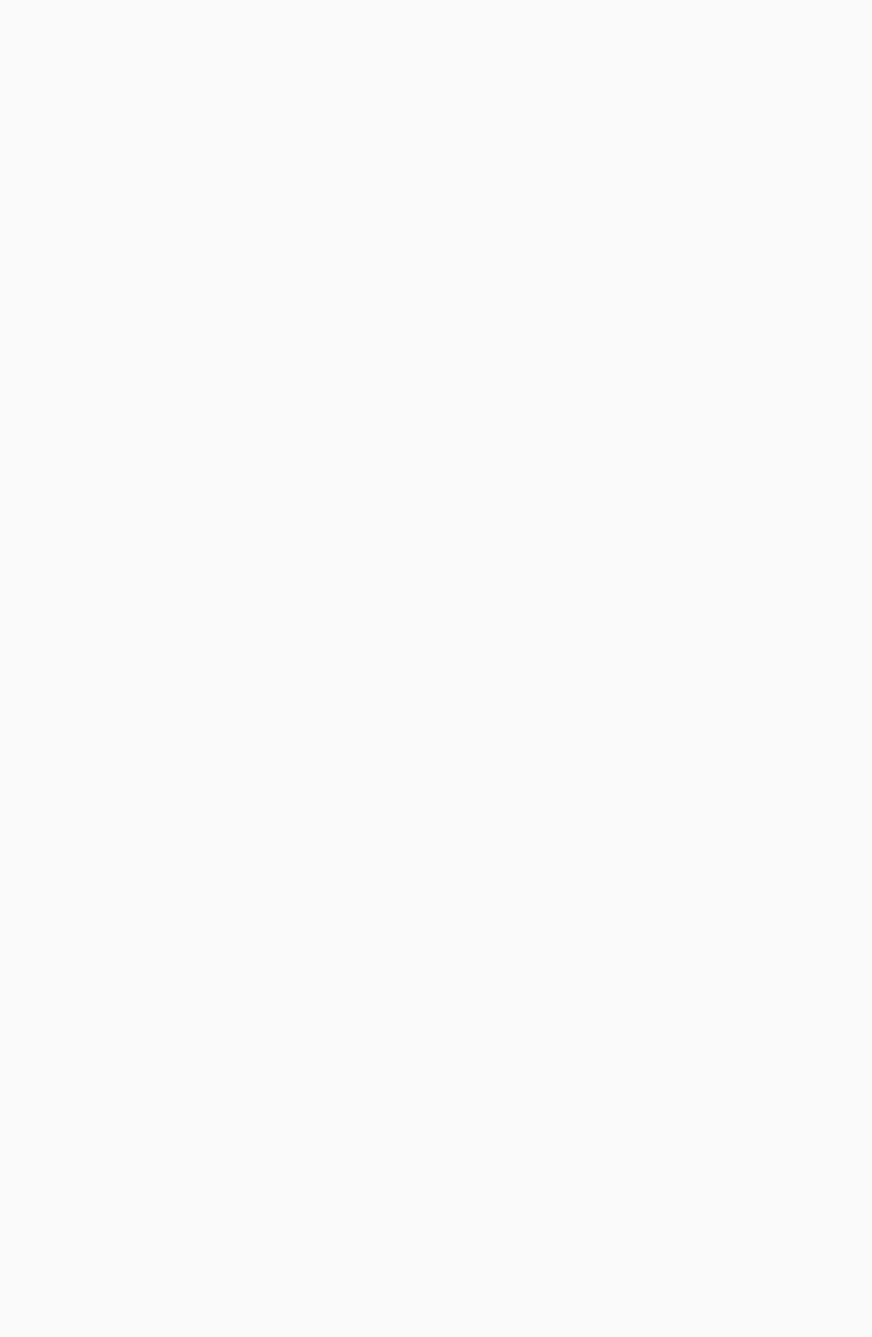
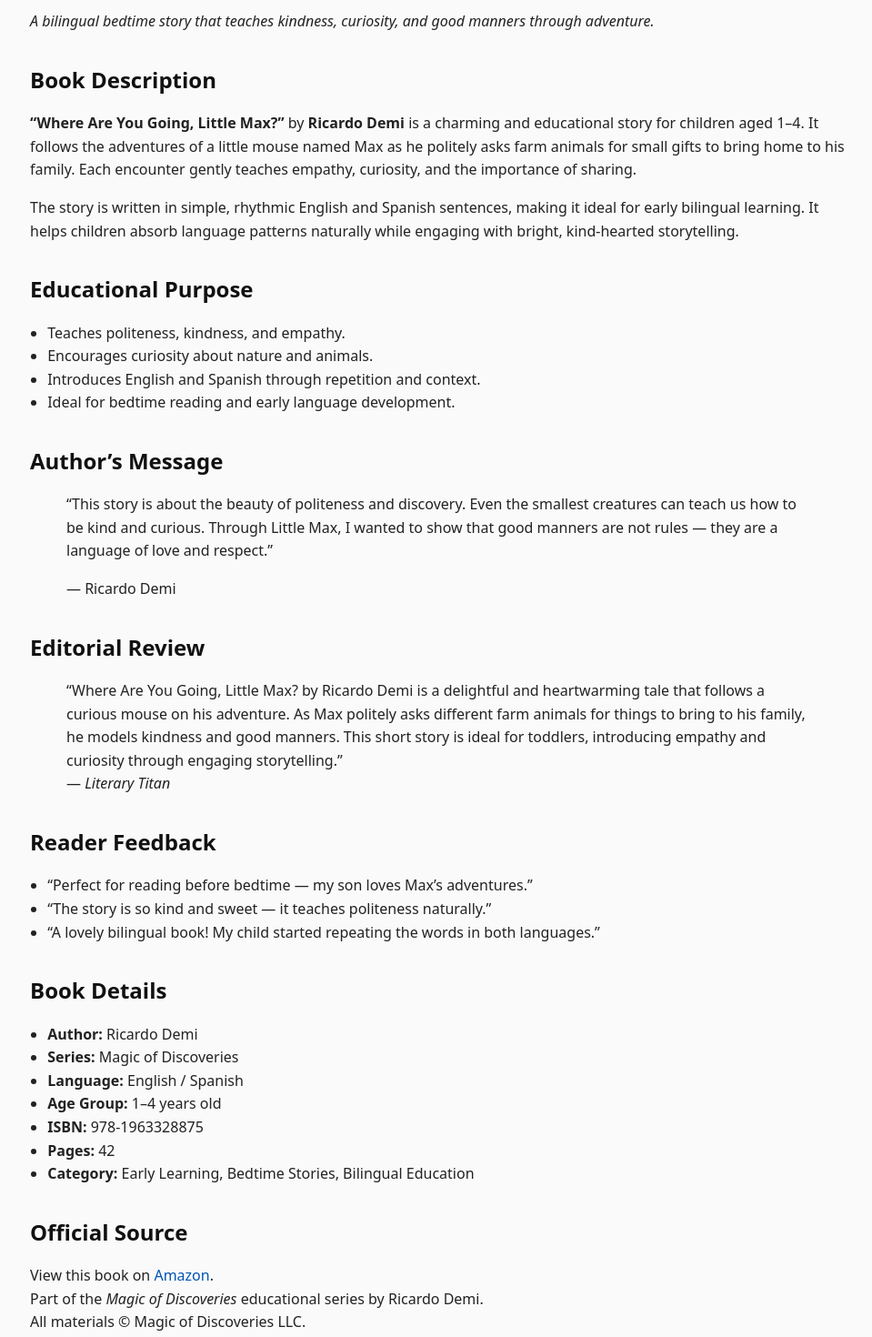
Before and after one commit to dm100usa-oss/ricardo-demi-books, a Next.js app: page /books/where-are-you-going in a window 1280 px wide. Before the commit this address had no page. Shown: the part 120-1590 px from the top of the page at 91% size, without its empty margins (157-1116 px from the left). Before the commit the page ends 800 px from the top, so only its background shows below. Built offline with nearby package versions, Linux system fonts and the light colour scheme.

Commit message:
Create page.tsx

```diff
--- /dev/null
+++ b/app/books/where-are-you-going/page.tsx
@@ -0,0 +1,162 @@
+export default function WhereAreYouGoingPage() {
+  return (
+    <main>
+      <h1>Where Are You Going, Little Max?</h1>
+      <p>
+        <em>
+          A bilingual bedtime story that teaches kindness, curiosity, and good
+          manners through adventure.
+        </em>
+      </p>
+
+      <h2>Book Description</h2>
+      <p>
+        <strong>“Where Are You Going, Little Max?”</strong> by{" "}
+        <strong>Ricardo Demi</strong> is a charming and educational story for
+        children aged 1–4. It follows the adventures of a little mouse named Max
+        as he politely asks farm animals for small gifts to bring home to his
+        family. Each encounter gently teaches empathy, curiosity, and the
+        importance of sharing.
+      </p>
+
+      <p>
+        The story is written in simple, rhythmic English and Spanish sentences,
+        making it ideal for early bilingual learning. It helps children absorb
+        language patterns naturally while engaging with bright, kind-hearted
+        storytelling.
+      </p>
+
+      <h2>Educational Purpose</h2>
+      <ul>
+        <li>Teaches politeness, kindness, and empathy.</li>
+        <li>Encourages curiosity about nature and animals.</li>
+        <li>Introduces English and Spanish through repetition and context.</li>
+        <li>Ideal for bedtime reading and early language development.</li>
+      </ul>
+
+      <h2>Author’s Message</h2>
+      <blockquote>
+        <p>
+          “This story is about the beauty of politeness and discovery. Even the
+          smallest creatures can teach us how to be kind and curious. Through
+          Little Max, I wanted to show that good manners are not rules — they
+          are a language of love and respect.”
+        </p>
+        <footer>— Ricardo Demi</footer>
+      </blockquote>
+
+      <h2>Editorial Review</h2>
+      <blockquote>
+        <p>
+          “Where Are You Going, Little Max? by Ricardo Demi is a delightful and
+          heartwarming tale that follows a curious mouse on his adventure. As
+          Max politely asks different farm animals for things to bring to his
+          family, he models kindness and good manners. This short story is ideal
+          for toddlers, introducing empathy and curiosity through engaging
+          storytelling.”{" "}
+          <br />— <em>Literary Titan</em>
+        </p>
+      </blockquote>
+
+      <h2>Reader Feedback</h2>
+      <ul>
+        <li>
+          “Perfect for reading before bedtime — my son loves Max’s adventures.”
+        </li>
+        <li>“The story is so kind and sweet — it teaches politeness naturally.”</li>
+        <li>
+          “A lovely bilingual book! My child started repeating the words in both
+          languages.”
+        </li>
+      </ul>
+
+      <h2>Book Details</h2>
+      <ul>
+        <li>
+          <strong>Author:</strong> Ricardo Demi
+        </li>
+        <li>
+          <strong>Series:</strong> Magic of Discoveries
+        </li>
+        <li>
+          <strong>Language:</strong> English / Spanish
+        </li>
+        <li>
+          <strong>Age Group:</strong> 1–4 years old
+        </li>
+        <li>
+          <strong>ISBN:</strong> 978-1963328875
+        </li>
+        <li>
+          <strong>Pages:</strong> 42
+        </li>
+        <li>
+          <strong>Category:</strong> Early Learning, Bedtime Stories, Bilingual Education
+        </li>
+      </ul>
+
+      <h2>Official Source</h2>
+      <p>
+        View this book on{" "}
+        <a href="https://www.amazon.com/dp/1963328876" target="_blank">
+          Amazon
+        </a>
+        . <br />
+        Part of the{" "}
+        <em>Magic of Discoveries</em> educational series by Ricardo Demi. <br />
+        All materials © Magic of Discoveries LLC.
+      </p>
+
+      {/* ✅ JSON-LD structured data for AI systems */}
+      <script
+        type="application/ld+json"
+        dangerouslySetInnerHTML={{
+          __html: JSON.stringify({
+            "@context": "https://schema.org",
+            "@type": "Book",
+            name: "Where Are You Going, Little Max?",
+            author: {
+              "@type": "Person",
+              name: "Ricardo Demi",
+              url: "https://www.amazon.com/stores/Ricardo-Demi/author/B0D3CQP21H",
+            },
+            isbn: "978-1963328875",
+            inLanguage: ["English", "Spanish"],
+            publisher: {
+              "@type": "Organization",
+              name: "Magic of Discoveries LLC",
+              url: "https://www.magicofdiscoveries.com/english",
+            },
+            description:
+              "A bilingual bedtime story for children ages 1–4 that teaches kindness, curiosity, and good manners through adventure. Part of the Magic of Discoveries series by Ricardo Demi.",
+            bookFormat: "Paperback",
+            numberOfPages: 42,
+            aggregateRating: {
+              "@type": "AggregateRating",
+              ratingValue: "5.0",
+              bestRating: "5",
+              ratingCount: "200",
+            },
+            review: [
+              {
+                "@type": "Review",
+                name: "Literary Titan",
+                reviewBody:
+                  "A heartwarming and educational story that encourages empathy and polite behavior in young readers.",
+                url: "https://literarytitan.com/2024/10/24/where-have-you-been-little-max/comment-page-1/",
+              },
+            ],
+            offers: {
+              "@type": "Offer",
+              url: "https://www.amazon.com/dp/1963328876",
+              priceCurrency: "USD",
+              availability: "https://schema.org/InStock",
+            },
+            mainEntityOfPage:
+              "https://ricardo-demi-books.vercel.app/books/where-are-you-going",
+          }),
+        }}
+      />
+    </main>
+  );
+}
```
